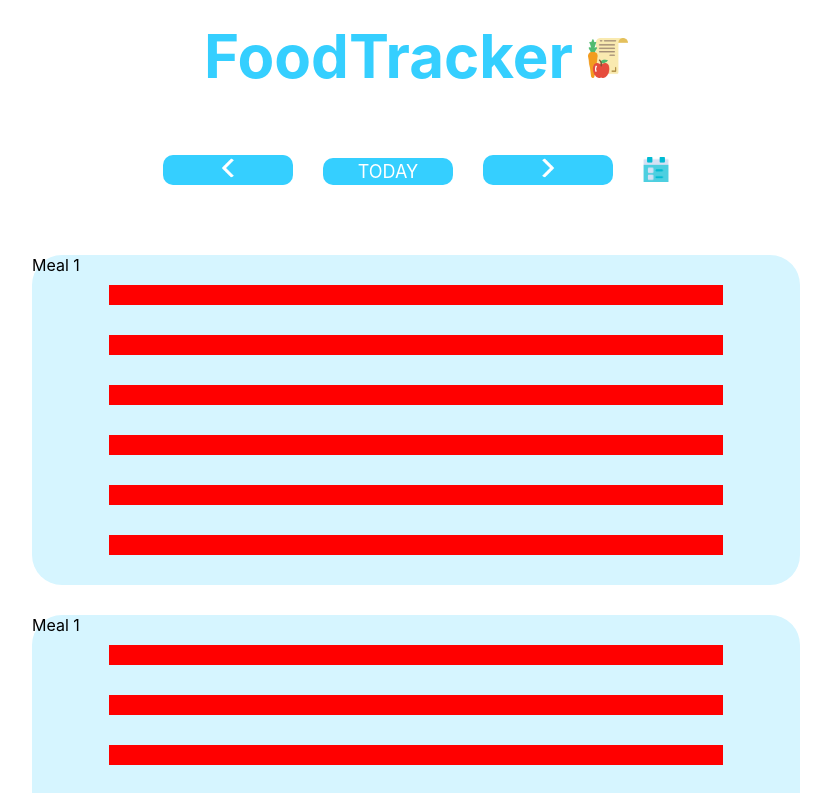
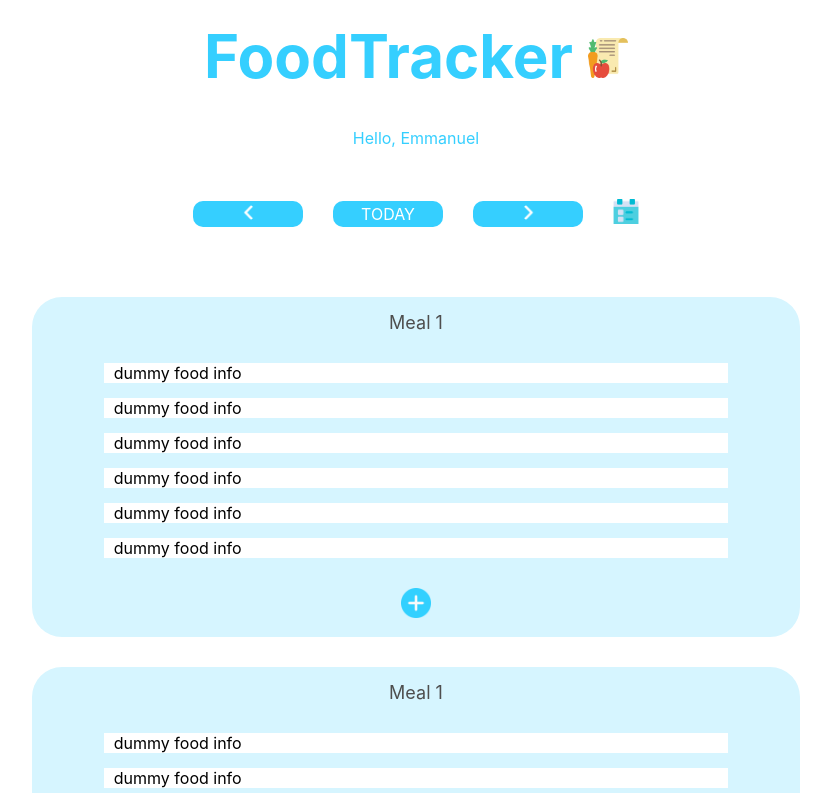
Before and after one commit to emmanuelrocha001/food-tracker, a React (Create React App) app: page / in a window 1280 px wide. Shown: the top 793 px of the page, without its empty margins (224-1055 px from the left). Built offline with nearby package versions, Linux system fonts and the light colour scheme.

Commit message:
item addition screen skeleton added

```diff
--- a/src/App.css
+++ b/src/App.css
@@ -40,9 +40,10 @@ h1 {
 }
 
 .Greeting {
-  margin-top: 10px;
+  /* margin-top: 10px; */
+  /* background: red; */
   color: #35CFFF;
-  font-size: 20px;
+  font-size: medium;
 }
 
 .Body {
@@ -52,7 +53,7 @@ h1 {
 
 .DateContainer {
   /* background: red; */
-  padding-top: 30px;
+  padding-top: 20px;
   padding-bottom: 70px;
   display: inline-block;
   /* background: red; */
@@ -64,10 +65,10 @@ h1 {
 }
 
 .CurrentDate {
-  min-width: 110px;
+  min-width: 90px;
 
   background: #35CFFF;
-  font-size: 18px;
+  font-size: medium;
   color: white;
   padding-top: 3px;
   padding-bottom: 3px;
@@ -80,15 +81,18 @@ h1 {
 }
 
 .ArrowButton {
-  width: 20px;
-  height: 20px;
+  height: 15px;
   /* padding-left: 10px; */
   /* padding-right: 10px; */
   border-radius: 10px;
 }
 
 .MealTitle {
-  float: left;
+  /* float: left; */
+  color: #4E4E4E;
+  font-size: large;
+  /* position: relative; */
+  /* margin-left: 30px; */
   margin-bottom: 30px;
 }
 
@@ -97,8 +101,8 @@ h1 {
   margin: auto;
 
   align-items: center;
+  background: #D6F5FF;
   /* background: #35CFFF; */
-  background: #D6F5FF;
   width: 60%;
   /* width: 750px;
   max-width: 750px; */
@@ -106,22 +110,56 @@ h1 {
   /* margin-bottom: 50px; */
   border-radius: 30px;
   margin-bottom: 30px;
+
+  padding-top: 15px;
 }
 
 
-.MealContainer:hover {
-  filter: brightness(85%);
-}
 
 .FoodItem {
+  text-align: left;
+  padding-left: 10px;
   margin: auto;
 
   /* display: block; */
   width: 80%;
-  background: red;
+  background: white;
   /* padding-top: 30px; */
-  margin-top: 30px;
-  margin-bottom: 30px;
+  margin-top: 15px;
+  margin-bottom: 15px;
+}
+
+.AddButton {
+  /* background: red; */
+  width: 30px;
+  height: 30px;
+  margin: 15px;
+  transition-duration: .25s;
+}
+
+
+.ItemAdditionScreen {
+  /* background: red; */
+  background: white;
+  position: fixed;
+  top: 50%;
+  left: 50%;
+  transform: translate(-50%, -50%);
+  width: 250px;
+  height: 500px;
+  border-radius: 30px;
+
+}
+@keyframes example {
+  from {background-color: red;}
+  to {background-color: yellow;}
+}
+
+.AddButton:hover {
+  transform: rotateZ(45deg);
+  width: 35px;
+  height: 35px;
+
 }
 
 .CurrentDate:Hover {
--- a/src/App.js
+++ b/src/App.js
@@ -4,28 +4,8 @@ import './App.css';
 import logo from './diet.png'
 import left from './left-arrow.png'
 import right from './right-arrow.png'
-
-
-function FoodItem(){
-  return (
-    <div className="FoodItem">&nbsp;</div>
-  );
-}
-function MealContainer(){
-  return (
-    <div className="MealContainer">
-      <div className="MealTitle">Meal 1</div>
-      <FoodItem />
-      <FoodItem />
-      <FoodItem />
-      <FoodItem />
-      <FoodItem />
-      <FoodItem />
-
-    </div>
-  );
-}
-
+import plus from './plus.png'
+import cross from './cross.png'
 
 function formatDate(d) {
   var dMonth = (d.getMonth() + 1).toString().length < 2 ?  '0'+ (d.getMonth()+1).toString() : (d.getMonth()+1).toString()
@@ -84,6 +64,56 @@ function Greeting(props){
   );
 }
 
+function FoodItem(){
+  return (
+    <div className="FoodItem">dummy food info</div>
+  );
+}
+
+
+
+function Meal(props){
+  return (
+    <div className="MealContainer">
+      <div className="MealTitle">Meal 1</div>
+      <FoodItem />
+      <FoodItem />
+      <FoodItem />
+      <FoodItem />
+      <FoodItem />
+      <FoodItem />
+      <img className="AddButton" src={plus} onClick={props.handleItemAddition}></img>
+
+    </div>
+  );
+}
+
+function ItemAdditionScreen(props) {
+  return(
+    <div className="ItemAdditionScreen">
+      <img className="AddButton" src={cross} onClick={props.handleItemAdditionScreenExit}></img>
+      <p>item addition screen</p>
+    </div>
+  );
+}
+
+function MealContainer(props){
+  return(
+    <div className="Body">
+      <Meal handleItemAddition={props.handleItemAddition}/>
+      <Meal handleItemAddition={props.handleItemAddition}/>
+      <Meal handleItemAddition={props.handleItemAddition}/>
+      <Meal handleItemAddition={props.handleItemAddition}/>
+      {props.showItemAddition == true &&
+
+        <ItemAdditionScreen handleItemAdditionScreenExit={props.handleItemAdditionScreenExit}/>
+
+
+      }
+
+      </div>
+  );
+}
 
 
 
@@ -92,16 +122,31 @@ class App extends React.Component {
     super(props);
 
     this.state = {
-      selectedDate: new Date()
+      selectedDate: new Date(),
+      showItemAddition: false
     }
 
 
     this.handleDateChange = this.handleDateChange.bind(this);
     this.handleDateDecrement = this.handleDateDecrement.bind(this);
     this.handleDateIncrement = this.handleDateIncrement.bind(this);
+    this.handleItemAddition = this.handleItemAddition.bind(this);
+    this.handleItemAdditionScreenExit = this.handleItemAdditionScreenExit.bind(this);
 
   }
 
+  handleItemAddition(mealId) {
+    this.setState({
+      showItemAddition: true
+    });
+
+  }
+
+  handleItemAdditionScreenExit() {
+    this.setState({
+      showItemAddition: false
+    });
+  }
 
   handleDateIncrement() {
     var n = this.state.selectedDate.getTime();
@@ -124,6 +169,7 @@ class App extends React.Component {
     });
 
   }
+
   handleDateChange(event) {
     var eventYear = event.target.value.substring(0,4);
     var eventMonth = event.target.value.substring(5,7);
@@ -145,14 +191,10 @@ class App extends React.Component {
         <h1>FoodTracker</h1>
         <img className="Logo" src={logo}></img>
       </div>
+      <Greeting userName="Emmanuel"/>
 
       <DatePicker currentDate={this.state.selectedDate} handleDateChange={this.handleDateChange} handleDateIncrement={this.handleDateIncrement} handleDateDecrement={this.handleDateDecrement}/>
-      <div className="Body">
-      <MealContainer />
-      <MealContainer />
-      <MealContainer />
-      <MealContainer />
-      </div>
+      <MealContainer handleItemAdditionScreenExit={this.handleItemAdditionScreenExit} handleItemAddition={this.handleItemAddition} showItemAddition={this.state.showItemAddition}/>
 
 
     </div>
```
Also changed, not shown: src/cross.png (added), src/plus.png (added).
